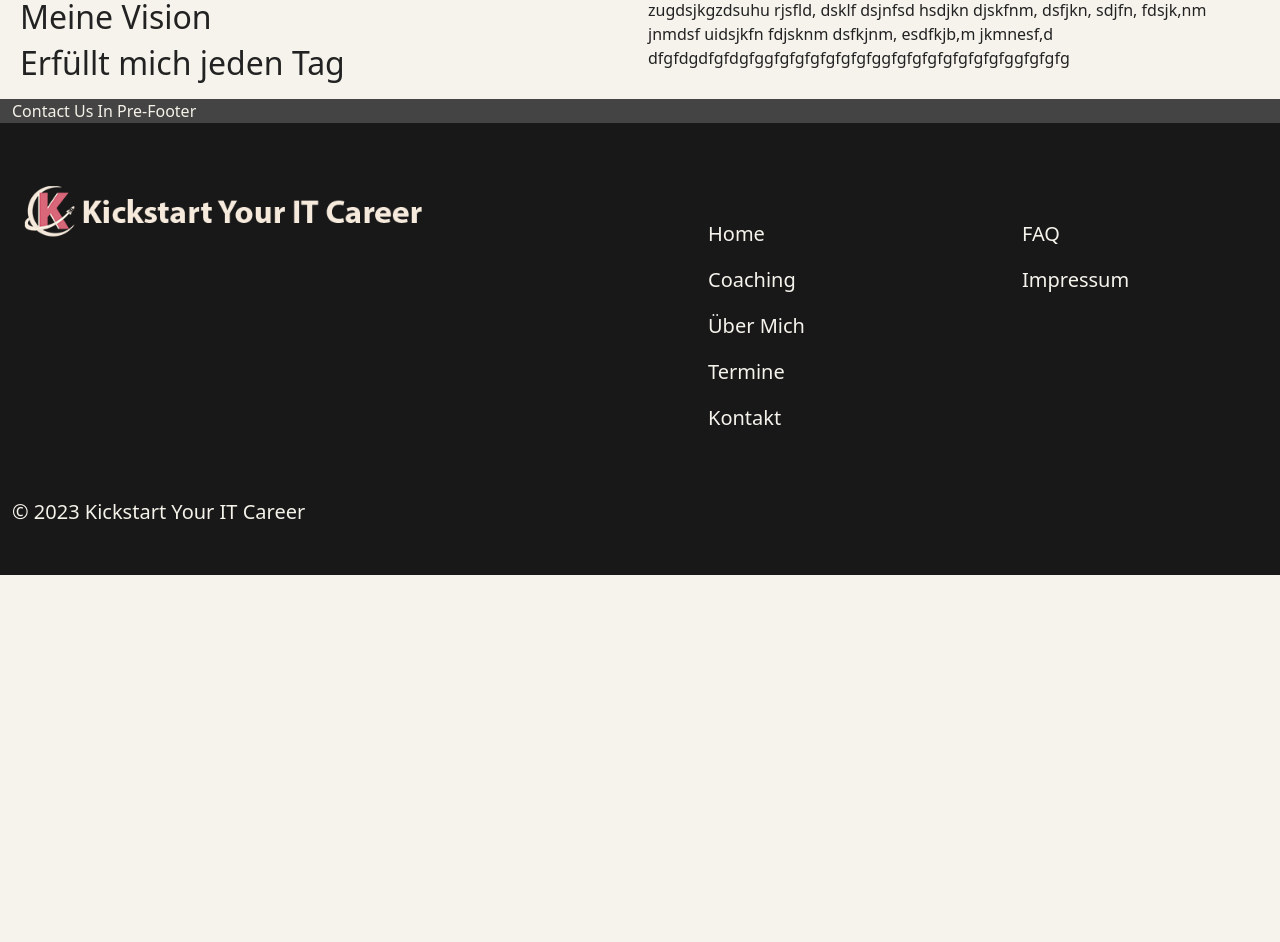
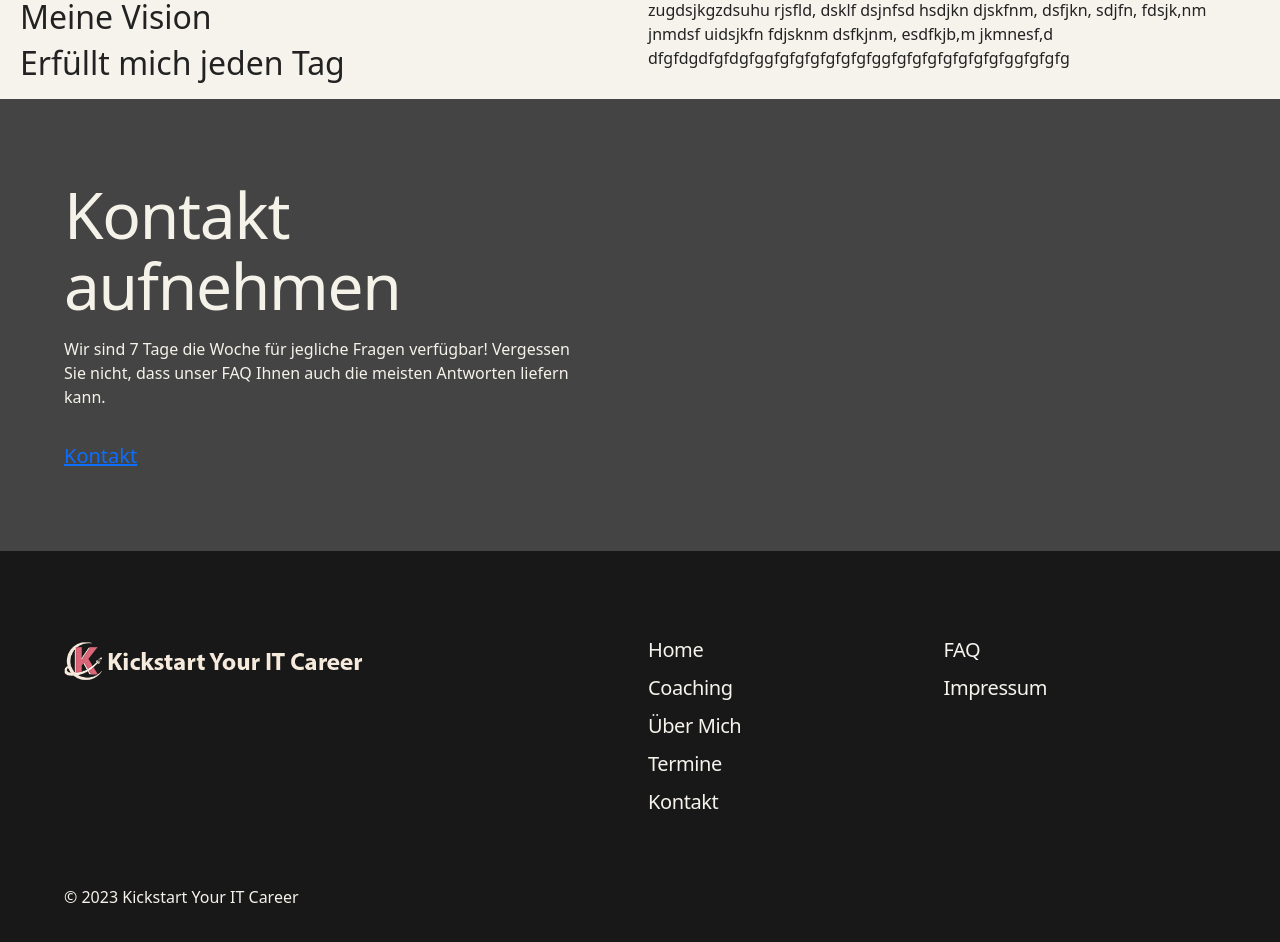
Before and after one commit to ilumary/kyitc-webpage, an Angular app: page / in a window 1280 px wide. Shown: the part 940-1882 px from the top of the page. Before the commit the page ends 1515 px from the top, so only its background shows below. Built offline with nearby package versions, Linux system fonts and the light colour scheme.

Commit message:
finalized footer design

```diff
--- a/src/app/app.component.css
+++ b/src/app/app.component.css
@@ -1,9 +1,45 @@
-.pre-footer {
-    background-color: #444444;
-    color: #F5F2E9;
-}
-
 .app-footer {
     background-color: #181818;
     color: #F5F2E9;
+    padding-top: 5rem;
+    padding-bottom: 5rem;
 }
+
+.c-container {
+    width: 100%;
+    max-width: 2000px;
+    margin-left: auto;
+    margin-right: auto;
+    padding-left: 5%;
+    padding-right: 5%;
+}
+
+.c-section {
+    border-top: 1px #000;
+    padding-top: 8rem;
+    padding-bottom: 8rem;
+}
+
+.pre-footer.c-section {
+    background-color: #444444;
+    color: #F5F2E9;
+    padding-top: 5rem;
+    padding-bottom: 5rem;
+}
+
+@media screen and (max-width:767px) {
+    .c-container {
+        padding-left: 1rem;
+        padding-right: 1rem;
+    }
+
+    .c-section {
+        padding-top: 6rem;
+        padding-bottom: 6rem;
+    }
+
+    .pre-footer.c-section {
+        padding-top: 4rem;
+        padding-bottom: 4rem;
+    }
+}
--- a/src/app/app.component.html
+++ b/src/app/app.component.html
@@ -1,18 +1,18 @@
-<div class="container-fluid">
+<section class="container-fluid">
     <div class="mx-auto mt-4" style="max-width: 1750px;">
         <app-navbar></app-navbar>
         <router-outlet></router-outlet>
     </div>
-</div>
+</section>
 
-<div class="container-fluid pre-footer">
-    <div class="mx-auto" style="max-width: 1750px;">
-        <p style="margin-bottom: 0;">Contact Us In Pre-Footer</p>
+<section class="c-section pre-footer">
+    <div class="c-container">
+        <app-pre-footer></app-pre-footer>
     </div>
-</div>
+</section>
 
-<div class="container-fluid app-footer">
-    <div class="mx-auto" style="max-width: 1750px;">
+<div class="app-footer">
+    <div class="c-container">
         <app-footer></app-footer>
     </div>
 </div>
--- a/src/app/app.module.ts
+++ b/src/app/app.module.ts
@@ -14,6 +14,7 @@ import { CoachingComponent } from './pages/coaching/coaching.component';
 import { AppointmentsComponent } from './pages/appointments/appointments.component';
 import { ImpressumComponent } from './pages/impressum/impressum.component';
 import { FaqComponent } from './pages/faq/faq.component';
+import { PreFooterComponent } from './shared/pre-footer/pre-footer.component';
 
 @NgModule({
   declarations: [
@@ -28,7 +29,8 @@ import { FaqComponent } from './pages/faq/faq.component';
     CoachingComponent,
     AppointmentsComponent,
     ImpressumComponent,
-    FaqComponent
+    FaqComponent,
+    PreFooterComponent
   ],
   imports: [
     BrowserModule,
--- a/src/app/shared/footer/footer.component.css
+++ b/src/app/shared/footer/footer.component.css
@@ -1,15 +1,51 @@
-a {
+.c-nav-link {
+    color: #F5F3EC;
+    letter-spacing: -.02em;
+    padding: .5rem;
+    font-size: 1.25rem;
+    font-weight: 500;
+    line-height: 1.375rem;
+    transition: all .3s;
+}
+
+.c-nav-link.footer {
     color: #F5F3EC;
     text-decoration: none;
-    margin-bottom: 10px;
+    display: block;
 }
 
-a:hover {
-    color:#a8a6a0;
-    text-decoration:none;
-    cursor:pointer;
+.c-footer-grid {
+    grid-column-gap: 15px;
+    grid-row-gap: 15px;
+    grid-template-rows: auto auto;
+    grid-template-columns: 1.5fr .75fr .75fr;
+    grid-auto-columns: 1fr;
+    display: grid;
 }
 
-ul {
-    list-style-type: none;
+.c-top-padding {
+    margin-top: 4rem;
 }
+
+#w-node-1, #w-node-2 {
+    grid-area: span 2/span 1/span 2/span 1;
+}
+
+@media screen and (max-width:767px) {
+    .c-nav-link.footer {
+        padding-left: 0;
+    }
+
+    .c-footer-grid {
+        grid-column-gap: 0px;
+        grid-row-gap: 1rem;
+        flex-direction: column;
+        display: flex;
+    }
+
+    .c-footer-link-container {
+        grid-row-gap: 1rem;
+        flex-direction: column;
+        display: flex;
+    }
+}
--- a/src/app/shared/footer/footer.component.html
+++ b/src/app/shared/footer/footer.component.html
@@ -1,45 +1,17 @@
-<div class="container-fluid pt-5">
-  <div class="row">
-    <div class="col-md-6">
-      <div class="box float-center">
-        <h2><img src="../../../assets/website-logo-v2.png" style="width:400px;height:80px;"></h2>
-      </div>
-    </div>
-    <div class="col-md-3 pt-5 pb-4">
-
-      <ul class="ms-auto">
-          <li class="ms-4 mb-3">
-              <a class="fs-5 fw-normal" routerLink="/" routerLinkActive="active" ariaCurrentWhenActive="page">Home</a>
-          </li>
-          <li class="ms-4 mb-3">
-              <a class="fs-5 fw-normal" routerLink="/coaching" routerLinkActive="active" ariaCurrentWhenActive="page">Coaching</a>
-          </li>
-          <li class="ms-4 mb-3">
-              <a class="fs-5 fw-normal" routerLink="/about" routerLinkActive="active" ariaCurrentWhenActive="page">Über Mich</a>
-          </li>
-          <li class="ms-4 mb-3">
-              <a class="fs-5 fw-normal" routerLink="/termine" routerLinkActive="active" ariaCurrentWhenActive="page">Termine</a>
-          </li>
-          <li class="ms-4 mb-3">
-              <a class="fs-5 fw-normal" routerLink="/kontakt" routerLinkActive="active" ariaCurrentWhenActive="page">Kontakt</a>
-          </li>
-      </ul>
-
-    </div>
-    <div class="col-md-3 pt-5 pb-4">
-
-      <ul class="ms-auto">
-          <li class="ms-4 mb-3">
-              <a class="fs-5 fw-normal" routerLink="/faq" routerLinkActive="active" ariaCurrentWhenActive="page">FAQ</a>
-          </li>
-          <li class="ms-4 mb-3">
-              <a class="fs-5 fw-normal" routerLink="/impressum" routerLinkActive="active" ariaCurrentWhenActive="page">Impressum</a>
-          </li>
-      </ul>
-
-    </div>
+<div class="c-footer-grid">
+  <h2><img src="../../../assets/website-logo-v2.png" id="w-node-d4adbcee-6d9c-ebf0-de6a-238ddf71880c-df718809" style="width:300px;height:60px;"></h2>
+  <div id="w-node-2" class="c-footer-link-container">
+    <a class="c-nav-link footer" routerLink="/" routerLinkActive="active" ariaCurrentWhenActive="page">Home</a>
+    <a class="c-nav-link footer" routerLink="/coaching" routerLinkActive="active" ariaCurrentWhenActive="page">Coaching</a>
+    <a class="c-nav-link footer" routerLink="/about" routerLinkActive="active" ariaCurrentWhenActive="page">Über Mich</a>
+    <a class="c-nav-link footer" routerLink="/termine" routerLinkActive="active" ariaCurrentWhenActive="page">Termine</a>
+    <a class="c-nav-link footer" routerLink="/kontakt" routerLinkActive="active" ariaCurrentWhenActive="page">Kontakt</a>
+  </div>
+  <div id="w-node-1" class="c-footer-link-container">
+    <a class="c-nav-link footer" routerLink="/faq" routerLinkActive="active" ariaCurrentWhenActive="page">FAQ</a>
+    <a class="c-nav-link footer" routerLink="/impressum" routerLinkActive="active" ariaCurrentWhenActive="page">Impressum</a>
   </div>
 </div>
-<div class="pt-4 pb-5 fw-light fs-5 copyright-text">
+<div class="c-top-padding">
   © 2023 Kickstart Your IT Career
 </div>
--- a/src/styles.css
+++ b/src/styles.css
@@ -5,3 +5,23 @@
     background-color: #F5F3EC;
     color: #222222;
 }
+
+* {
+    box-sizing: border-box;
+}
+
+article, aside, div, footer, header, hgroup, main, nav, section {
+    display: block;
+}
+
+body {
+    -webkit-font-smoothing: antialiased;
+    text-rendering: optimizeLegibility;
+}
+
+@media screen and (max-width:767px) {
+    body {
+        font-size: 1rem;
+        line-height: 1.25rem;
+    }
+}
```
